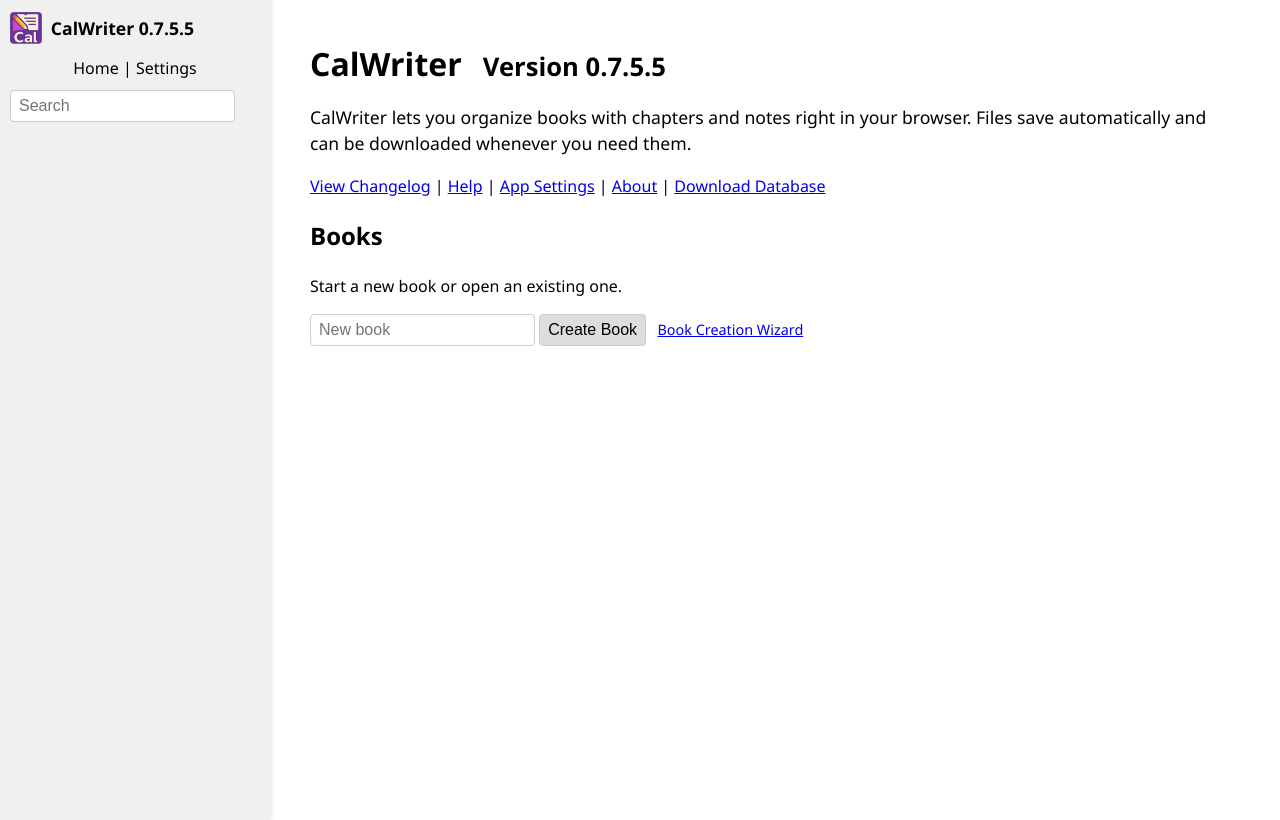
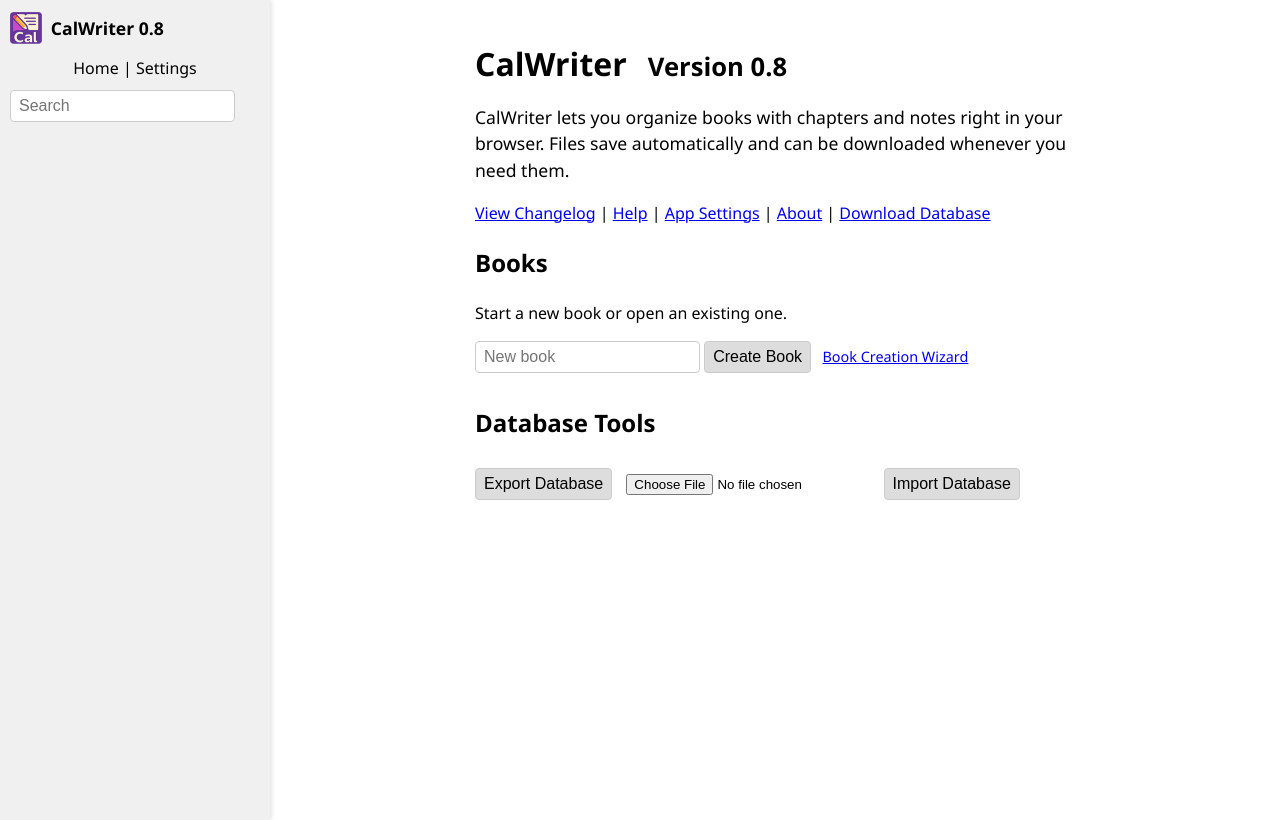
Before and after one commit to calaquin/calwriter, a Flask app: page / in a window 1280 px wide. Run offline with Flask 3, Linux system fonts and the light colour scheme; some libraries are stand-ins or nearby versions.

Commit message:
Organize home page

```diff
--- a/app.py
+++ b/app.py
@@ -21,7 +21,7 @@ app = Flask(__name__)
 app.secret_key = 'change-this'
 
 # Application version
-VERSION = "0.7.5.5"
+VERSION = "0.8"
 app.jinja_env.globals['app_version'] = VERSION
 
 DATA_DIR = os.environ.get('DATA_DIR', os.path.join(os.getcwd(), 'data'))
@@ -1103,6 +1103,69 @@ def download_database():
     return send_file(mem, as_attachment=True, download_name='calwriter_data.zip', mimetype='application/zip')
 
 
+@app.route('/export_db')
+def export_db():
+    """Export the database as a .calwdb archive."""
+    from io import BytesIO
+    import zipfile
+
+    mem = BytesIO()
+    with zipfile.ZipFile(mem, 'w', zipfile.ZIP_DEFLATED) as zf:
+        for root, dirs, files in os.walk(DATA_DIR):
+            for fname in files:
+                path = os.path.join(root, fname)
+                rel = os.path.relpath(path, DATA_DIR)
+                zf.write(path, rel)
+        metadata_path = os.path.join(DATA_DIR, 'metadata.json')
+        if not os.path.isfile(metadata_path):
+            zf.writestr('metadata.json', json.dumps({'version': VERSION}))
+    mem.seek(0)
+    return send_file(
+        mem,
+        as_attachment=True,
+        download_name='calwriter.calwdb',
+        mimetype='application/x-calwriter-db',
+    )
+
+
+@app.route('/import_db', methods=['POST'])
+def import_db():
+    """Import a .calwdb archive into the data directory."""
+    file = request.files.get('file')
+    if not file or not file.filename.endswith('.calwdb'):
+        flash('Invalid file')
+        return redirect(url_for('index'))
+    import zipfile
+    import tempfile
+    import shutil
+
+    try:
+        with zipfile.ZipFile(file) as zf:
+            names = zf.namelist()
+            if 'metadata.json' not in names:
+                flash('Missing metadata.json')
+                return redirect(url_for('index'))
+            for name in names:
+                if name.startswith('/') or '..' in name.split('/'):
+                    flash('Invalid path in archive')
+                    return redirect(url_for('index'))
+            temp_dir = tempfile.mkdtemp()
+            zf.extractall(temp_dir)
+    except zipfile.BadZipFile:
+        flash('File is not a valid archive')
+        return redirect(url_for('index'))
+
+    for root, dirs, files in os.walk(temp_dir):
+        rel = os.path.relpath(root, temp_dir)
+        dest = os.path.join(DATA_DIR, rel) if rel != '.' else DATA_DIR
+        os.makedirs(dest, exist_ok=True)
+        for fname in files:
+            shutil.move(os.path.join(root, fname), os.path.join(dest, fname))
+    shutil.rmtree(temp_dir, ignore_errors=True)
+    flash('Database imported')
+    return redirect(url_for('index'))
+
+
 @app.route('/about')
 def about_page():
     """Show license information."""
--- a/static/style.css
+++ b/static/style.css
@@ -366,3 +366,26 @@ input[type="text"] {
     padding: 6px 8px;
     margin-bottom: 4px;
 }
+
+/* Home page styling */
+.home-container {
+    max-width: 600px;
+    margin: 0 auto;
+}
+
+.home-section {
+    margin-bottom: 2em;
+}
+
+.home-section form {
+    margin-top: 0.5em;
+}
+
+.db-section form {
+    display: inline-block;
+    margin-right: 10px;
+}
+
+#book_list.item-list li {
+    cursor: default;
+}
--- a/templates/index.html
+++ b/templates/index.html
@@ -1,6 +1,7 @@
 {% extends "layout.html" %}
 {% block title %}CalWriter{% endblock %}
 {% block content %}
+<div class="home-container">
   <h1 class="app-title">CalWriter <span class="version">Version {{ app_version }}</span></h1>
   <p class="description">CalWriter lets you organize books with chapters and notes right in your browser. Files save automatically and can be downloaded whenever you need them.</p>
   <p>
@@ -10,9 +11,11 @@
     <a href="{{ url_for('about_page') }}">About</a> |
     <a href="{{ url_for('download_database') }}">Download Database</a>
   </p>
+
+  <section class="books-section home-section">
     <h2>Books</h2>
     <p>Start a new book or open an existing one.</p>
-<ul id="book_list" class="sortable" data-type="folder">
+    <ul id="book_list" class="sortable item-list" data-type="folder">
       {% for folder in all_books %}
       <li data-name="{{ folder }}">
         {% if folder in open_books %}
@@ -34,4 +37,17 @@
       <button type="submit">Create Book</button>
       <a href="{{ url_for('book_wizard') }}" class="wizard-link">Book Creation Wizard</a>
     </form>
+  </section>
+
+  <section class="db-section home-section">
+    <h2>Database Tools</h2>
+    <form action="{{ url_for('export_db') }}" method="get" class="export-db-form">
+      <button type="submit">Export Database</button>
+    </form>
+    <form action="{{ url_for('import_db') }}" method="post" enctype="multipart/form-data" class="import-db-form">
+      <input type="file" name="file" accept=".calwdb" required />
+      <button type="submit">Import Database</button>
+    </form>
+  </section>
+</div>
 {% endblock %}
```
Also changed, not shown: CHANGELOG.md, README.md. Lines whose indentation alone changed are shown as unchanged.
